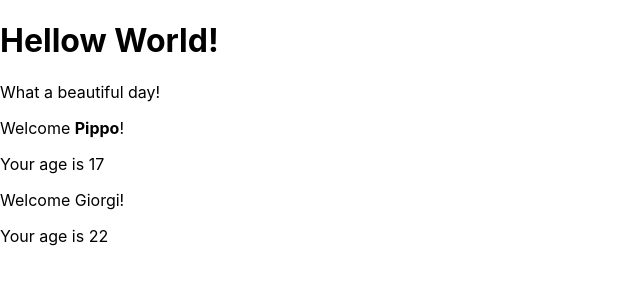
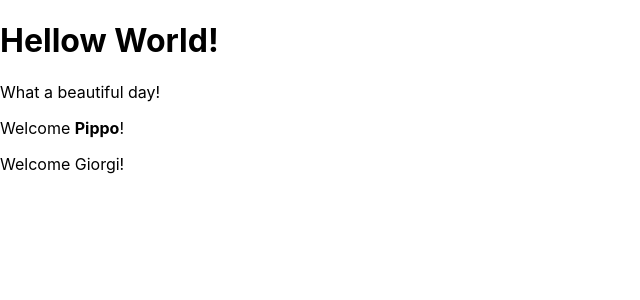
Before and after one commit to GiorgiNeparidze/react-exercises, a React (Create React App) app: page / in a window 1280 px wide. Shown: the top 300 px of the page, without its empty margins (0-640 px from the left). Built offline with nearby package versions, Linux system fonts and the light colour scheme.

Commit message:
finished ConditionalRendering-03

```diff
--- a/src/App.js
+++ b/src/App.js
@@ -8,7 +8,7 @@ export class App extends React.Component {
       <div>
         <HellowWorld />
         <Welcome name={<strong>Pippo</strong>} age={17} />
-        <Welcome age={22} />
+        <Welcome age={66} />
       </div>
     );
   }
--- a/src/Welcome.js
+++ b/src/Welcome.js
@@ -6,7 +6,7 @@ export class Welcome extends React.Component {
     return (
       <div>
         <p>Welcome {this.props.name}!</p>
-        {this.props.age && <Age age={this.props.age} />}
+        {18 < this.props.age && this.props.age < 65 && <Age age={this.props.age} />}
       </div>
     );
   }
```
